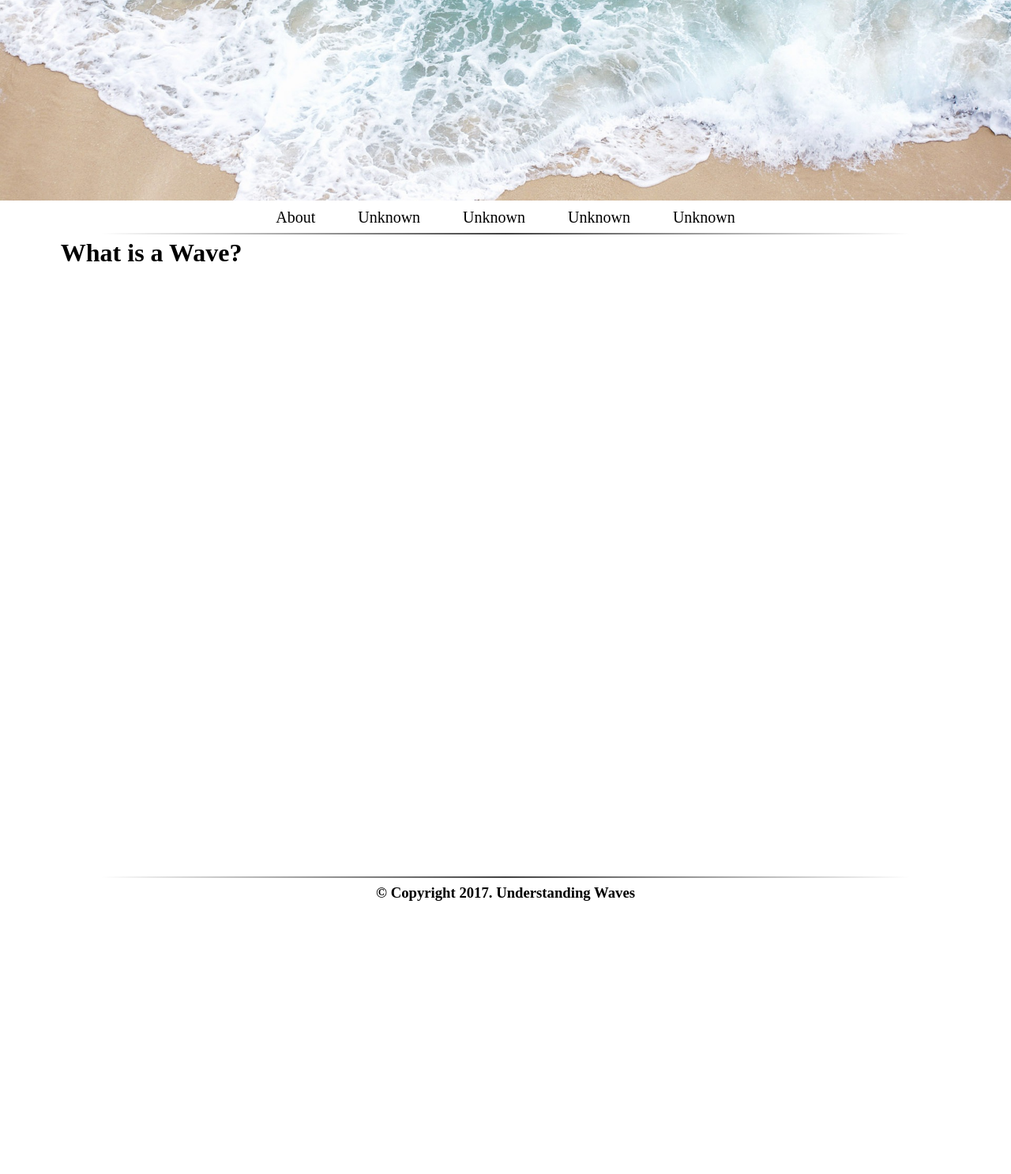
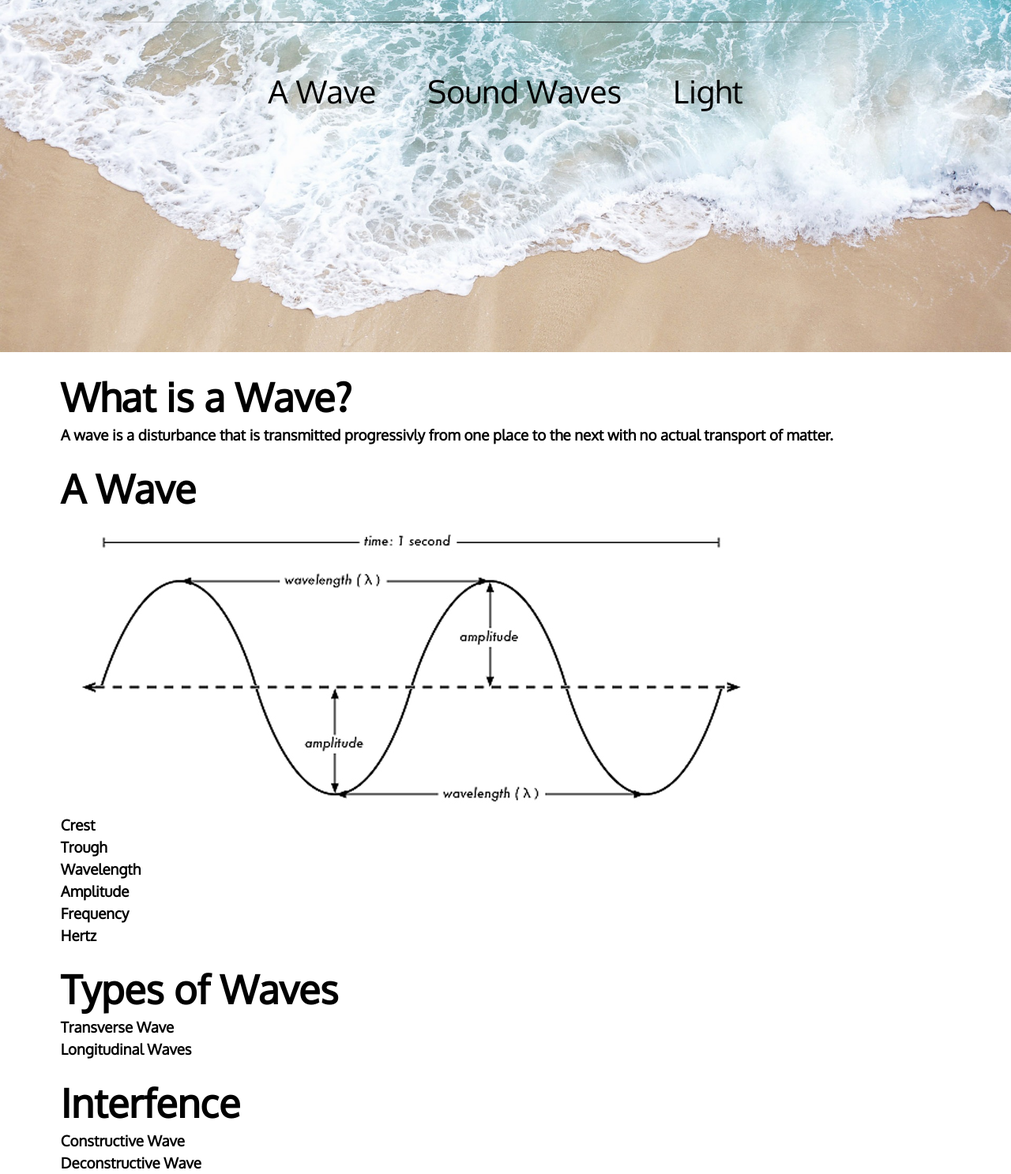
Before and after one commit to MasonPorter266/UnderstandingWaves, a plain HTML site: page index.html in a window 1280 px wide. Shown: the part 354-1841 px from the top of the page at 79% size. Before the commit the page ends 1584 px from the top, so only its background shows below. Drawn offline with Linux system fonts and the light colour scheme.

Commit message:
Update 0.3.0
Reworked Design to final form
Added most of the visual content
Added several images

```diff
--- a/index.html
+++ b/index.html
@@ -15,22 +15,52 @@
                 <div class="HeaderNav">
                 <h1>Understanding Waves</h1>
                 <hr>
+                 <ul>
+            <li><a href="#AWave">A Wave</a></li>
+            <li><a href="#SoundWave">Sound Waves</a></li>
+            <li><a href="#">Light</a></li>
+            </ul>
                 </div>
 
             </div>
-        <div class="WaveNav">
-            <ul>
-            <li><a href="index.html">About</a></li>
-            <li><a href="Standard-One.html">Unknown</a></li>
-            <li><a href="Standard-Two.html">Unknown</a></li>
-            <li><a href="Standard-Two.html">Unknown</a></li>
-            <li><a href="Standard-Two.html">Unknown</a></li>
-            </ul>
+        </div>
+            <div class="WaveBody">
+
+            <div class="AWave">
+            <a name="AWave"></a>
+            <h1>What is a Wave?</h1>
+            <h3>A wave is a disturbance that is transmitted progressivly from one place to the next with no actual transport of matter.</h3>
+
+            <h1>A Wave</h1>
+            <img alt="Wave Diagram" src="WaveDiagram.jpg">
+            <h3>Crest</h3>
+            <h3>Trough</h3>
+            <h3>Wavelength</h3>
+            <h3>Amplitude</h3>
+            <h3>Frequency</h3>
+            <h3>Hertz</h3>
+
+            <h1>Types of Waves</h1>
+            <h3>Transverse Wave</h3>
+            <h3>Longitudinal Waves</h3>
+
+            <h1>Interfence</h1>
+            <h3>Constructive Wave</h3>
+            <h3>Deconstructive Wave</h3>
+
+            <h1>Calculating Wave Speed</h1>
+            <img alt="Wave Speed Forumula" src="WaveFormula.png">
+            <h3>Insert some text</h3>
             <hr>
-        </div>
-        </div>
-        <div class="WaveBody">
-        <h1>What is a Wave?</h1>
+            </div>
+
+            <div class="SoundWave">
+            <a name="SoundWave"></a>
+            <h1>What is a Sound?</h1>
+            <h3>Sound is vibrations that move through the air as a compressed wave.</h3>
+            <img alt="Sound Waves" src="SoundWaves.png">
+            </div>
+
         </div>
         <div class="WaveFooter">
         <hr>
--- a/styles.css
+++ b/styles.css
@@ -16,19 +16,27 @@ body, ul, li, h1, h2, h3, h4, h5, h6{
     width: 100%;
 }
 
+.WaveHeader {
+
+}
+
 .Headerbackgroundimg {
-    height: 76vh;
+    height: 100vh;
     background-image: url(WavesFlowing.jpg);
     background-repeat:no-repeat;
     background-size:cover;
     background-position:center;
 }
 
+/*<---------------- Header Nav -------------------->*/
+
 .HeaderNav {
     text-align: center;
     font-family: 'Oxygen', sans-serif;
-    font-size: 32px;
+    font-size: 60px;
     color: black;
+    height: 25vh;
+    padding-top: 25vh;
 }
 
 .HeaderNav hr {
@@ -39,31 +47,28 @@ body, ul, li, h1, h2, h3, h4, h5, h6{
     background-image: linear-gradient(to right, rgba(0, 0, 0, 0), rgba(0, 0, 0, 0.75), rgba(0, 0, 0, 0));
 }
 
-.WaveNav {
-    height: 6vh;
-    text-align: center;
-}
-
-ul{
+.HeaderNav ul{
     list-style:none;
     padding-top: 10px;
 }
 
-ul li{
+.HeaderNav ul li{
     display:inline-block;
 }
 
-a:link, a:visited {
-    font-size: 20px;
+.HeaderNav a:link, a:visited {
+    font-size: 40px;
     color: black;
     text-decoration: none;
     padding-left: 25px;
     padding-right: 25px;
 }
 
-a:hover {
+.HeaderNav a:hover {
     color: #3095A2;
 }
+
+/*<---------------- Header Nav -------------------->*/
 
 .WaveNav hr {
     margin-left: 10%;
@@ -74,14 +79,69 @@ a:hover {
 }
 
 .WaveBody {
-    height: 100vh;
     margin-left: 6%;
     margin-right: 6%;
+    font-family: 'Oxygen', sans-serif;
 }
+
+/*<---------------- AWave -------------------->*/
+
+.AWave h1 {
+    padding-top: 25px;
+    font-size: 50px;
+}
+
+.AWave h3 {
+    padding-top: 5px;
+}
+
+.AWave hr {
+    margin-left: 10%;
+    margin-right: 10%;
+    border : 0;
+    height: 2px;
+    background-image: linear-gradient(to right, rgba(0, 0, 0, 0), rgba(0, 0, 0, 0.75), rgba(0, 0, 0, 0));
+}
+
+/*<---------------- AWave -------------------->*/
+
+
+/*<---------------- Sound -------------------->*/
+
+.SoundWave {
+    height: 100vh;
+}
+
+.SoundWave h1 {
+    padding-top: 25px;
+    font-size: 50px;
+}
+
+.SoundWave h3 {
+    padding-top: 5px;
+}
+
+.SoundWave hr {
+    margin-left: 10%;
+    margin-right: 10%;
+    border : 0;
+    height: 2px;
+    background-image: linear-gradient(to right, rgba(0, 0, 0, 0), rgba(0, 0, 0, 0.75), rgba(0, 0, 0, 0));
+}
+
+/*<---------------- Sound -------------------->*/
+
+
+/*<---------------- Footer -------------------->*/
 
 .WaveFooter {
     height: 15vh;
     text-align: center;
+    font-family: 'Oxygen', sans-serif;
+}
+
+.WaveFooter h3{
+    font-size: 25px;
 }
 
 .WaveFooter hr {
@@ -91,3 +151,5 @@ a:hover {
     height: 2px;
     background-image: linear-gradient(to right, rgba(0, 0, 0, 0), rgba(0, 0, 0, 0.75), rgba(0, 0, 0, 0));
 }
+
+/*<---------------- Footer -------------------->*/
```
Also changed, not shown: SoundWaves.png (added), WaveDiagram.jpg (added), WaveFormula.gif (added), WaveFormula.png (added).
